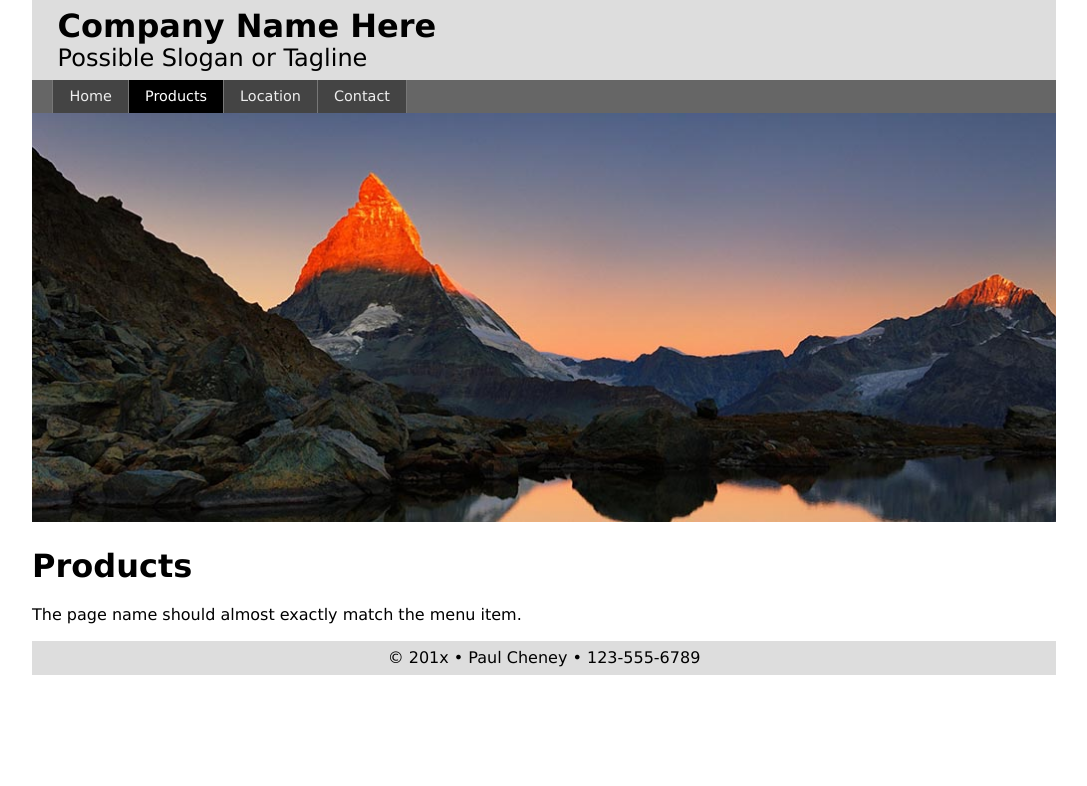
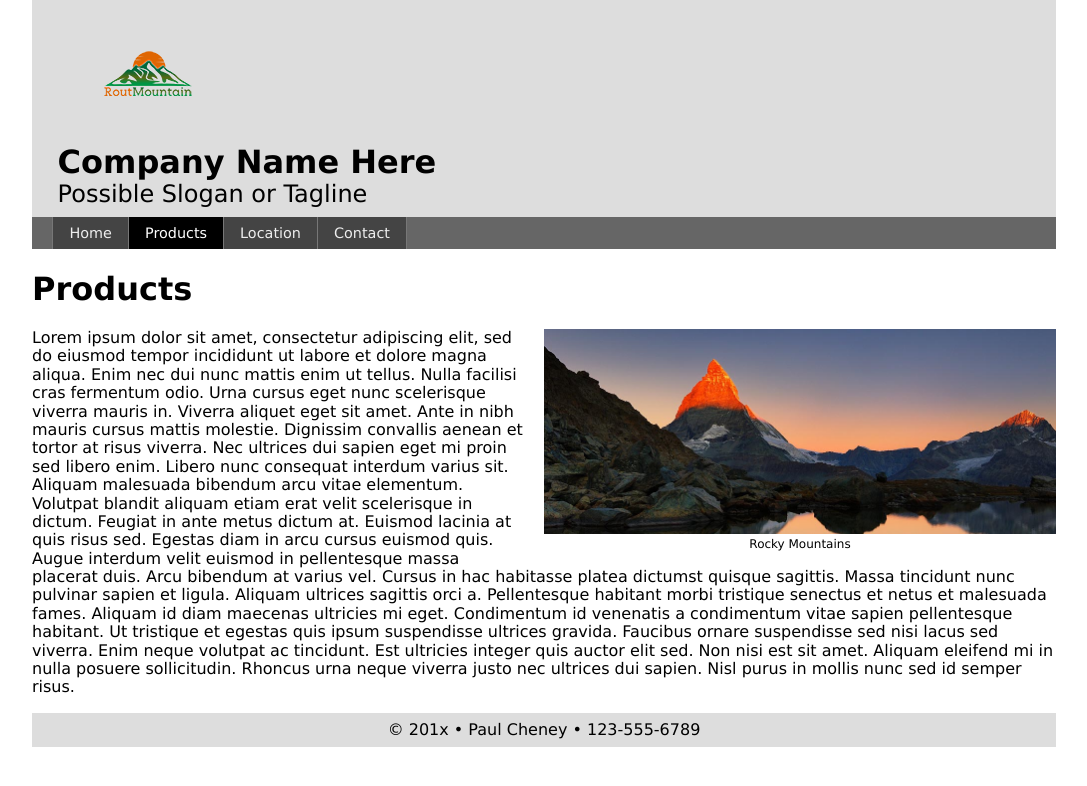
Before and after one commit to SteamyWolf/Unit02, a plain HTML site: page index.html in a window 1280 px wide. Shown: the whole page, without its empty margins (96-1183 px from the left). Drawn offline with Linux system fonts and the light colour scheme.

Commit message:
Added image CSS

```diff
--- a/index.html
+++ b/index.html
@@ -24,9 +24,12 @@
 <body>
 <!-- HEADER HERE -->
 	<header>
- <h1>Company Name Here</h1>
+    <figure>
+    <img src="images/logoNew.png" alt="Mountain Logo">
+    </figure>
+    <h1>Company Name Here</h1>
         <h2>Possible Slogan or Tagline</h2>
-    </header>
+  </header>
 
 
 <!-- NAVIGATION HERE -->
@@ -42,11 +45,14 @@
 
 <!-- CONTENT HERE -->
     <main>
+        <h1>Products</h1>
         <figure class="hero">
-          <img src="images/test-ps6.jpg">
+          <img src="images/test-ps6.jpg" alt="Rocky Mountains">
+          <figcaption>Rocky Mountains</figcaption>
         </figure>
-        <h1>Products</h1>
-        <p>The page name should almost exactly match the menu item. </p>
+        <p>Lorem ipsum dolor sit amet, consectetur adipiscing elit, sed do eiusmod tempor incididunt ut labore et dolore magna aliqua. Enim nec dui nunc mattis enim ut tellus. Nulla facilisi cras fermentum odio. Urna cursus eget nunc scelerisque viverra mauris in. Viverra aliquet eget sit amet. Ante in nibh mauris cursus mattis molestie. Dignissim convallis aenean et tortor at risus viverra. Nec ultrices dui sapien eget mi proin sed libero enim. Libero nunc consequat interdum varius sit. Aliquam malesuada bibendum arcu vitae elementum. Volutpat blandit aliquam etiam erat velit scelerisque in dictum. Feugiat in ante metus dictum at. Euismod lacinia at quis risus sed. Egestas diam in arcu cursus euismod quis. Augue interdum velit euismod in pellentesque massa placerat duis. Arcu bibendum at varius vel. Cursus in hac habitasse platea dictumst quisque sagittis. Massa tincidunt nunc pulvinar sapien et ligula.
+
+          Aliquam ultrices sagittis orci a. Pellentesque habitant morbi tristique senectus et netus et malesuada fames. Aliquam id diam maecenas ultricies mi eget. Condimentum id venenatis a condimentum vitae sapien pellentesque habitant. Ut tristique et egestas quis ipsum suspendisse ultrices gravida. Faucibus ornare suspendisse sed nisi lacus sed viverra. Enim neque volutpat ac tincidunt. Est ultricies integer quis auctor elit sed. Non nisi est sit amet. Aliquam eleifend mi in nulla posuere sollicitudin. Rhoncus urna neque viverra justo nec ultrices dui sapien. Nisl purus in mollis nunc sed id semper risus.</p>
 
     </main>
 
--- a/scss/_small.scss
+++ b/scss/_small.scss
@@ -60,14 +60,19 @@ main {
 }
 
 main figure.hero {
-    width: 100%;
-    margin: 0;
+    width: 50%;
+    margin: 0 0 0 2%;
+    float: right;
 }
 
 main figure.hero img {
     width: 100%;
 }
 
+main figure.hero figcaption {
+    text-align: center;
+    font-size: .75rem;
+}
 
 /*----------- FOOTER --------------*/
 footer {
```
Also changed, not shown: images/logoNew.png (added), scss/styles.css, 2 other files.
